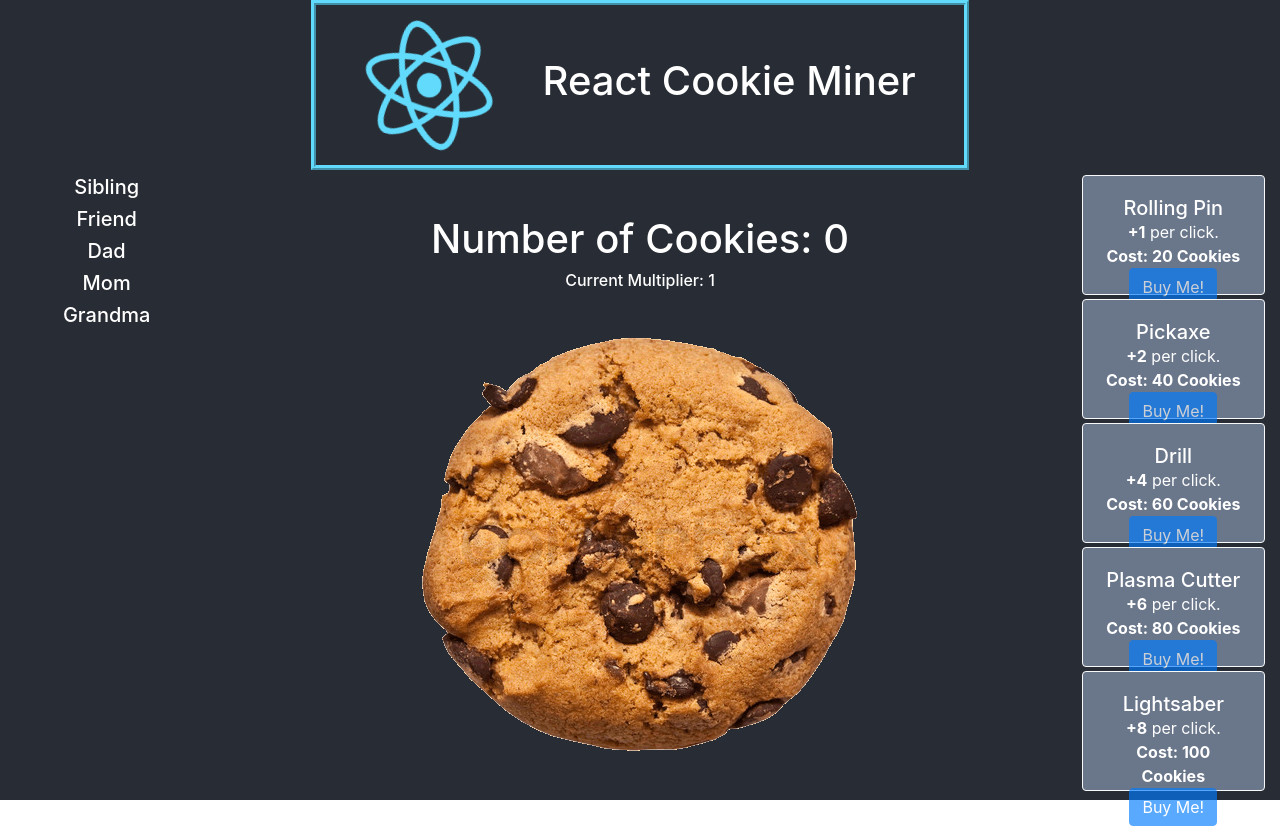
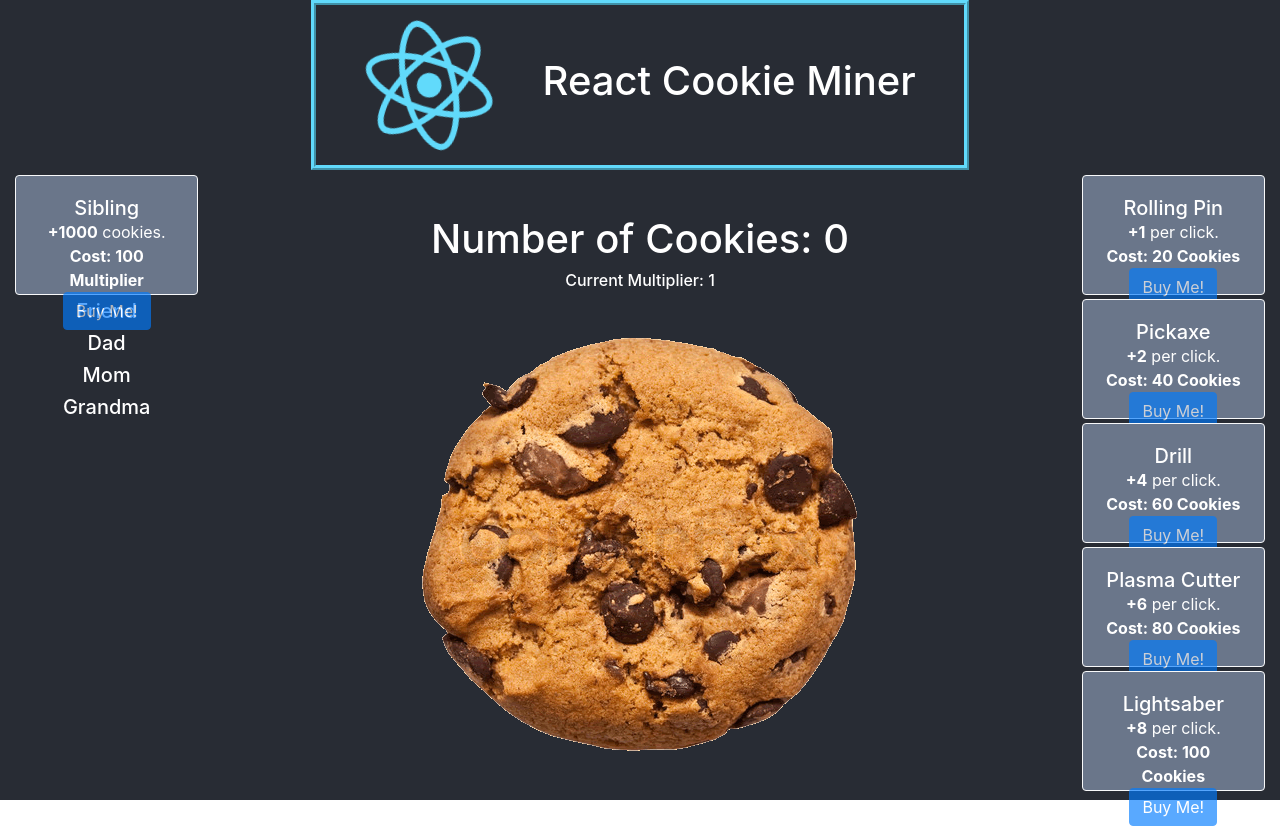
Before and after one commit to josiahaubin/React-Cookie-Miner, a React (Create React App) app: page / in a window 1280 px wide. Built offline with nearby package versions, Linux system fonts and the light colour scheme.

Commit message:
Added multiplier costs for other section

```diff
--- a/src/Components/CookieSheet.js
+++ b/src/Components/CookieSheet.js
@@ -1,6 +1,6 @@
 import cookiePic from "../Media/cookie.png"
 import "../CSS/CookieSheet.css"
-import { useEffect, useState } from "react";
+import { useState } from "react";
 import { Row, Col, Card, Button } from "react-bootstrap";
 
 function CookieSheet() {
@@ -11,19 +11,7 @@ function CookieSheet() {
     const [drillCost, setDrillCost] = useState(60);
     const [plasmaCutterCost, setPlasmaCutterCost] = useState(80);
     const [lightsaberCost, setLightsaberCost] = useState(100);
-    const [siblingBought, setSiblingBought] = useState(true);
-
-    useEffect(() => {
-        console.log("useEffect checking in...")
-        setInterval(incrementCookies, 5000);
-
-        function incrementCookies() {
-            if(siblingBought === true){
-
-            }
-        }
-    });
-
+    const [siblingBought, setSiblingBought] = useState(false);
 
     function buyItem(itemNum){
         switch (itemNum) {
@@ -57,6 +45,12 @@ function CookieSheet() {
                 setLightsaberCost(lightsaberCost + (multiplier * 1))
                 break;
 
+            case 5:
+                setSiblingBought(true);
+                setMultiplier(multiplier - 100);
+                setNumberOfCookies(numberOfCookies + 1000)
+                break;
+
             default:
                 break;
         }
@@ -68,7 +62,15 @@ function CookieSheet() {
                 <Col xs={2}>
                     {/* Sidebar */}
                     <div>
-                        <h5>Sibling</h5>
+                    <Card className="card mb-1" border="light">
+                            <Card.Body>
+                                <Card.Title className="cardContents">Sibling</Card.Title>
+                                <Card.Text className="cardContents">
+                                    <b>+1000</b> cookies.<br/> <b>Cost: 100 Multiplier</b>
+                                </Card.Text>
+                                <Button onClick={() => buyItem(5)} disabled={multiplier < 100 || siblingBought === true}>Buy Me!</Button>
+                            </Card.Body>
+                        </Card>
                         <h5>Friend</h5>
                         <h5>Dad</h5>
                         <h5>Mom</h5>
```
